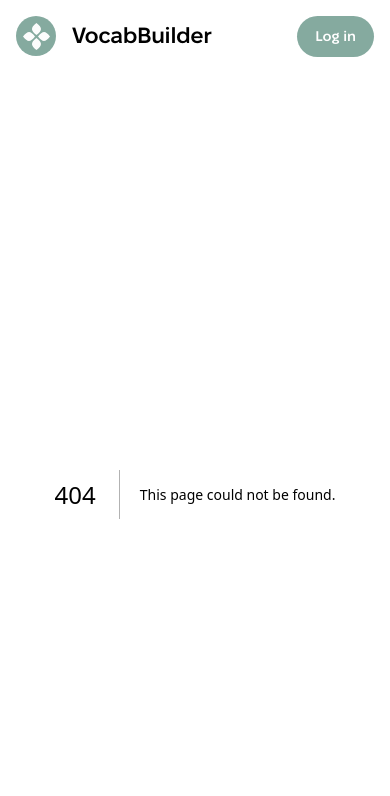
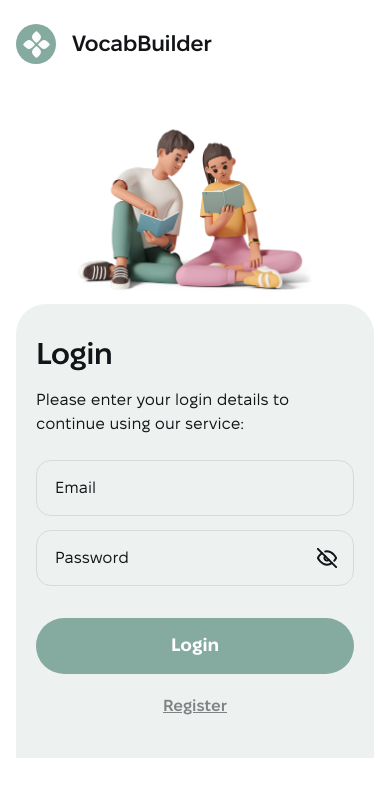
Before and after one commit to IhorKuzmenko/vocab-builder, a Next.js app: page /login in a window 390 px wide. Before the commit this address had no page. Shown: the top 796 px of the page. Built offline with nearby package versions, Linux system fonts and the light colour scheme.

Commit message:
feat: implement responsive authentication pages

```diff
--- /dev/null
+++ b/app/(auth)/layout.tsx
@@ -0,0 +1,9 @@
+import AuthLayout from "@/components/AuthLayout/AuthLayout";
+
+export default function AuthenticationLayout({
+  children,
+}: {
+  children: React.ReactNode;
+}) {
+  return <AuthLayout>{children}</AuthLayout>;
+}
--- /dev/null
+++ b/app/(auth)/login/page.tsx
@@ -0,0 +1,12 @@
+import type { Metadata } from "next";
+
+import AuthForm from "@/components/AuthForm/AuthForm";
+
+export const metadata: Metadata = {
+  title: "Login",
+  description: "Log in to your VocabBuilder account.",
+};
+
+export default function LoginPage() {
+  return <AuthForm mode="login" />;
+}
--- a/app/layout.tsx
+++ b/app/layout.tsx
@@ -2,7 +2,6 @@ import type { Metadata } from "next";
 import localFont from "next/font/local";
 
 import "./globals.css";
-import Header from "@/components/Header/Header";
 
 const fixelDisplay = localFont({
   src: [
@@ -32,9 +31,12 @@ const fixelDisplay = localFont({
 });
 
 export const metadata: Metadata = {
-  title: "VocabBuilder",
+  title: {
+    default: "VocabBuilder",
+    template: "%s | VocabBuilder",
+  },
   description:
-    "VocabBuilder is an application for learning and improving your English vocabulary.",
+    "VocabBuilder helps you expand your English vocabulary, learn new words and track your progress.",
 };
 
 export default function RootLayout({
@@ -44,10 +46,7 @@ export default function RootLayout({
 }>) {
   return (
     <html lang="en">
-      <body className={fixelDisplay.variable}>
-        <Header />
-        {children}
-      </body>
+      <body className={fixelDisplay.variable}>{children}</body>
     </html>
   );
 }
--- /dev/null
+++ b/components/AuthForm/AuthForm.module.css
@@ -0,0 +1,151 @@
+.formSection {
+  width: 100%;
+  padding: 48px 64px;
+  border-radius: 30px;
+  background-color: var(--color-green-light);
+  background-color: #edf1f0;
+}
+
+.title {
+  margin-bottom: 20px;
+  font-size: 40px;
+  font-weight: 600;
+  line-height: 1.2;
+  letter-spacing: -0.02em;
+}
+
+.description {
+  max-width: 440px;
+  margin-bottom: 32px;
+  font-size: 16px;
+  line-height: 1.5;
+}
+
+.form {
+  display: flex;
+  flex-direction: column;
+  gap: 18px;
+}
+
+.input,
+.passwordField {
+  width: 100%;
+  height: 56px;
+  border: 1px solid rgba(18, 20, 23, 0.1);
+  border-radius: 15px;
+  background: transparent;
+}
+
+.input {
+  padding: 0 18px;
+  font-size: 16px;
+}
+
+.input::placeholder,
+.passwordInput::placeholder {
+  color: var(--color-black);
+  opacity: 1;
+}
+
+.input:focus,
+.passwordField:focus-within {
+  border-color: var(--color-green);
+}
+
+.passwordField {
+  display: flex;
+  align-items: center;
+}
+
+.passwordInput {
+  width: 100%;
+  min-width: 0;
+  height: 100%;
+  padding: 0 18px;
+  border: none;
+  outline: none;
+  background: transparent;
+  font-size: 16px;
+}
+
+.eyeButton {
+  display: flex;
+  align-items: center;
+  justify-content: center;
+  flex-shrink: 0;
+  width: 52px;
+  height: 100%;
+}
+
+.message {
+  font-size: 13px;
+  line-height: 1.4;
+  color: var(--color-black-50);
+}
+
+.submitButton {
+  width: 100%;
+  min-height: 56px;
+  margin-top: 14px;
+  border-radius: 30px;
+  background-color: var(--color-green);
+  color: var(--color-white);
+  font-size: 18px;
+  font-weight: 700;
+  transition: background-color 250ms ease;
+}
+
+.submitButton:hover {
+  background-color: #72988d;
+}
+
+.switchLink {
+  display: block;
+  width: fit-content;
+  margin: 20px auto 0;
+  font-size: 16px;
+  font-weight: 600;
+  line-height: 1.5;
+  text-decoration: underline;
+  color: var(--color-black-50);
+}
+
+.switchLink:hover {
+  color: var(--color-black);
+}
+
+@media screen and (max-width: 1023px) {
+  .formSection {
+    padding: 48px 64px;
+  }
+}
+
+@media screen and (max-width: 767px) {
+  .formSection {
+    padding: 32px 20px 40px;
+    border-radius: 30px 30px 0 0;
+  }
+
+  .title {
+    margin-bottom: 16px;
+    font-size: 30px;
+  }
+
+  .description {
+    margin-bottom: 24px;
+    font-size: 16px;
+  }
+
+  .form {
+    gap: 14px;
+  }
+
+  .input,
+  .passwordField {
+    height: 56px;
+  }
+
+  .submitButton {
+    margin-top: 18px;
+  }
+}
--- /dev/null
+++ b/components/AuthForm/AuthForm.tsx
@@ -0,0 +1,116 @@
+"use client";
+
+import { useState, type FormEvent } from "react";
+import Link from "next/link";
+
+import Icon from "../Icon/Icon";
+import styles from "./AuthForm.module.css";
+
+type AuthFormProps = {
+  mode: "login" | "register";
+};
+
+export default function AuthForm({ mode }: AuthFormProps) {
+  const isRegister = mode === "register";
+
+  const [showPassword, setShowPassword] = useState(false);
+  const [message, setMessage] = useState("");
+
+  const title = isRegister ? "Register" : "Login";
+
+  const description = isRegister
+    ? "To start using our services, please fill out the registration form below. All fields are mandatory:"
+    : "Please enter your login details to continue using our service:";
+
+  const handleSubmit = (event: FormEvent<HTMLFormElement>) => {
+    event.preventDefault();
+
+    const formData = new FormData(event.currentTarget);
+
+    const name = String(formData.get("name") ?? "").trim();
+    const email = String(formData.get("email") ?? "").trim();
+    const password = String(formData.get("password") ?? "");
+
+    if (isRegister && !name) {
+      setMessage("Please enter your name.");
+      return;
+    }
+
+    if (!email || !password) {
+      setMessage("Please fill in all required fields.");
+      return;
+    }
+
+    setMessage("Form is ready. API integration is the next step.");
+  };
+
+  return (
+    <section className={styles.formSection}>
+      <h1 className={styles.title}>{title}</h1>
+      <p className={styles.description}>{description}</p>
+
+      <form className={styles.form} onSubmit={handleSubmit}>
+        {isRegister && (
+          <input
+            className={styles.input}
+            type="text"
+            name="name"
+            placeholder="Name"
+            aria-label="Name"
+            autoComplete="name"
+            required
+          />
+        )}
+
+        <input
+          className={styles.input}
+          type="email"
+          name="email"
+          placeholder="Email"
+          aria-label="Email"
+          autoComplete="email"
+          required
+        />
+
+        <div className={styles.passwordField}>
+          <input
+            className={styles.passwordInput}
+            type={showPassword ? "text" : "password"}
+            name="password"
+            placeholder="Password"
+            aria-label="Password"
+            autoComplete={isRegister ? "new-password" : "current-password"}
+            required
+          />
+
+          <button
+            type="button"
+            className={styles.eyeButton}
+            aria-label={showPassword ? "Hide password" : "Show password"}
+            aria-pressed={showPassword}
+            onClick={() => setShowPassword((prev) => !prev)}
+          >
+            <Icon name={showPassword ? "eye" : "eye-off"} />
+          </button>
+        </div>
+
+        {message && (
+          <p className={styles.message} role="status">
+            {message}
+          </p>
+        )}
+
+        <button type="submit" className={styles.submitButton}>
+          {title}
+        </button>
+      </form>
+
+      <Link
+        href={isRegister ? "/login" : "/register"}
+        className={styles.switchLink}
+      >
+        {isRegister ? "Login" : "Register"}
+      </Link>
+    </section>
+  );
+}
--- /dev/null
+++ b/components/AuthLayout/AuthLayout.module.css
@@ -0,0 +1,118 @@
+.authLayout {
+  min-height: 100vh;
+  background-color: var(--color-white);
+}
+
+.container {
+  display: flex;
+  flex-direction: column;
+  width: 100%;
+  max-width: 1440px;
+  min-height: 100vh;
+  margin: 0 auto;
+  padding: 24px 100px;
+}
+
+.header {
+  display: flex;
+  align-items: center;
+}
+
+.main {
+  display: grid;
+  grid-template-columns: minmax(0, 628px) minmax(0, 1fr);
+  align-items: center;
+  column-gap: 32px;
+  flex: 1;
+}
+
+.formContainer {
+  width: 100%;
+}
+
+.illustrationContainer {
+  display: flex;
+  align-items: center;
+  justify-content: center;
+}
+
+.illustration {
+  width: 100%;
+  max-width: 498px;
+  height: auto;
+}
+
+.caption {
+  grid-column: 2;
+  text-align: center;
+  font-size: 14px;
+  line-height: 1.5;
+  color: var(--color-black-50);
+}
+
+.caption span {
+  padding: 0 4px;
+}
+
+@media screen and (min-width: 1024px) {
+  .caption {
+    margin-top: -80px;
+  }
+}
+
+@media screen and (max-width: 1023px) {
+  .container {
+    padding: 24px 32px;
+  }
+
+  .main {
+    display: flex;
+    flex-direction: column;
+    justify-content: center;
+    gap: 80px;
+    padding: 60px 0;
+  }
+
+  .formContainer {
+    max-width: 628px;
+  }
+
+  .illustrationContainer {
+    display: none;
+  }
+
+  .caption {
+    margin-top: 0;
+  }
+}
+
+@media screen and (max-width: 767px) {
+  .container {
+    padding: 24px 16px 0;
+  }
+
+  .main {
+    justify-content: flex-start;
+    gap: 0;
+    padding: 0;
+  }
+
+  .illustrationContainer {
+    display: flex;
+    order: -1;
+    width: 100%;
+    margin: 24px 0 0;
+  }
+
+  .illustration {
+    max-width: 247px;
+  }
+
+  .formContainer {
+    margin-top: 0;
+  }
+
+  .caption {
+    display: none;
+  }
+}
--- /dev/null
+++ b/components/AuthLayout/AuthLayout.tsx
@@ -0,0 +1,40 @@
+import Image from "next/image";
+
+import Logo from "../Logo/Logo";
+import styles from "./AuthLayout.module.css";
+
+type AuthLayoutProps = {
+  children: React.ReactNode;
+};
+
+export default function AuthLayout({ children }: AuthLayoutProps) {
+  return (
+    <div className={styles.authLayout}>
+      <div className={styles.container}>
+        <header className={styles.header}>
+          <Logo />
+        </header>
+
+        <main className={styles.main}>
+          <div className={styles.formContainer}>{children}</div>
+
+          <div className={styles.illustrationContainer}>
+            <Image
+              src="/images/illustration@2x.png"
+              alt="Two students reading books"
+              width={498}
+              height={435}
+              priority
+              className={styles.illustration}
+            />
+          </div>
+
+          <p className={styles.caption}>
+            Word <span>·</span> Translation <span>·</span> Grammar{" "}
+            <span>·</span> Progress
+          </p>
+        </main>
+      </div>
+    </div>
+  );
+}
```
Also changed, not shown: app/(auth)/register/page.tsx (added, +12 -0 lines), app/page.tsx (+10 -7 lines).
